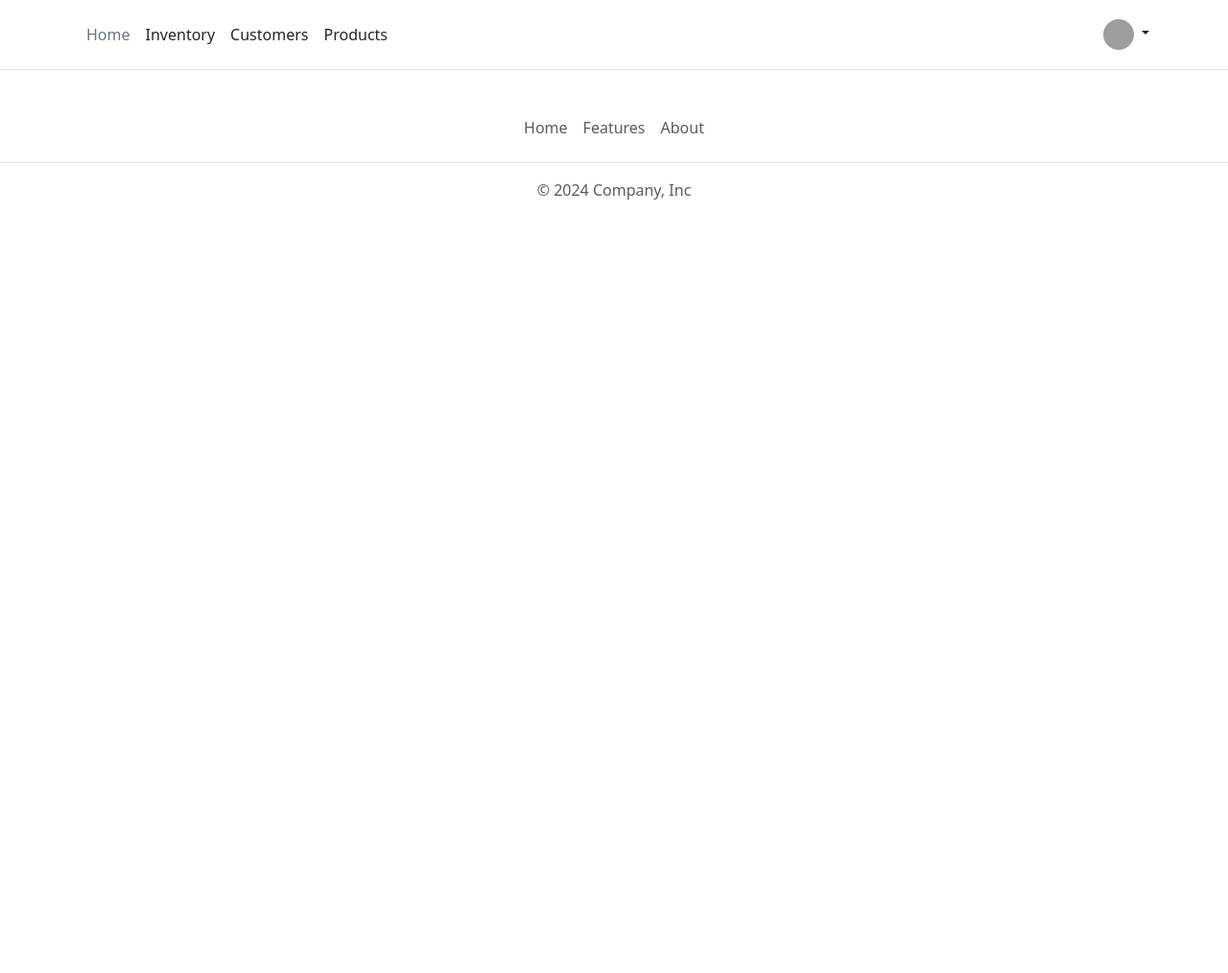
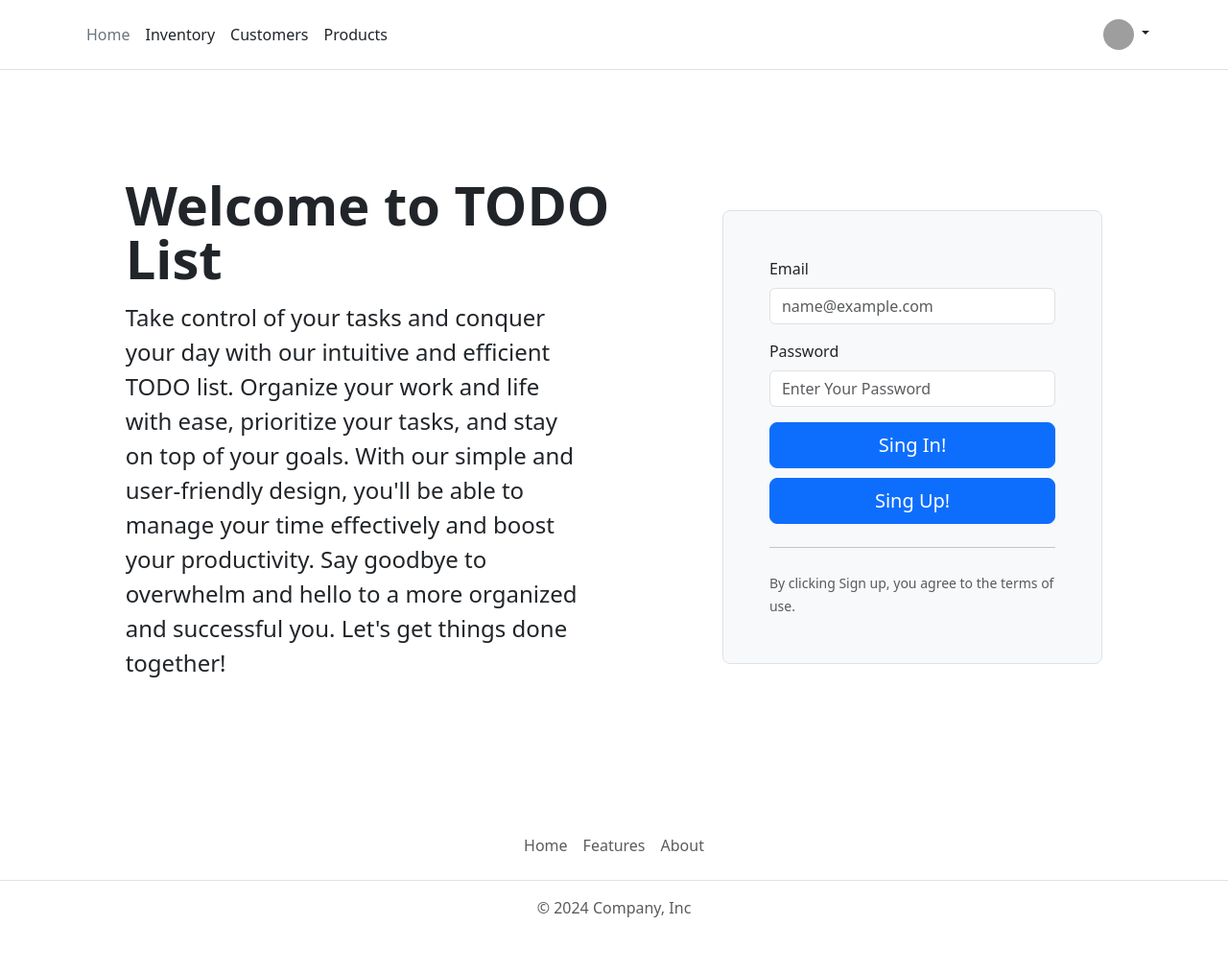
Before and after one commit to A-Trendafilov/TODO-List, a Flask app: page / in a window 1280 px wide. Shown: the whole page at 96% size. Before the commit the page ends 208 px from the top, so only its background shows below. Run offline with Flask 3, Linux system fonts and the light colour scheme; some libraries are stand-ins or nearby versions; grey boxes are pictures that could not be loaded.

Commit message:
add loging form in index.html

```diff
--- a/db_model.py
+++ b/db_model.py
@@ -20,6 +20,11 @@ class User(UserMixin, db.Model):
     name: Mapped[str] = mapped_column(String(100))
     todos = relationship("TODO", back_populates="author")
 
+    def __init__(self, email, password, name):
+        self.email = email
+        self.password = password
+        self.name = name
+
 
 class TODO(db.Model):
     __tablename__ = "todos"
--- a/main.py
+++ b/main.py
@@ -1,17 +1,91 @@
 import os
 
-from flask import Flask, render_template
 from dotenv import load_dotenv
+from flask import Flask, render_template, flash, redirect, url_for, request
+from flask_bootstrap import Bootstrap
+from flask_login import login_user, LoginManager
+from werkzeug.security import check_password_hash, generate_password_hash
+
+from db_model import db, User
+from forms import RegisterForm, LoginForm
 
 load_dotenv()
 SECRET_KEY = os.getenv("SECRET_KEY")
 
 app = Flask(__name__)
+app.config["SECRET_KEY"] = SECRET_KEY
+app.config["SQLALCHEMY_DATABASE_URI"] = "sqlite:///main.db"
+db.init_app(app)
+Bootstrap(app)
+
+login_manager = LoginManager()
+login_manager.init_app(app)
+
+
+@login_manager.user_loader
+def load_user(user_id):
+    return db.get_or_404(User, user_id)
+
+
+# Uncomment on the 1st run to create the database.
+# with app.app_context():
+#     db.create_all()
 
 
 @app.route("/")
 def home():
-    return render_template("index.html")
+    form = LoginForm()
+    if form.validate_on_submit():
+        if request.form["action"] == "login":
+            result = db.session.execute(
+                db.select(User).where(User.email == form.email.data)
+            )
+            user = result.scalar()
+            if not user:
+                flash("That email does not exist, please try again.")
+                return redirect(url_for("login"))
+            elif not check_password_hash(user.password, form.password.data):
+                flash("Password incorrect, please try again.")
+                return redirect(url_for("login"))
+            else:
+                login_user(user)
+                return redirect(url_for("get_all_posts"))
+        elif request.form["action"] == "register":
+            return redirect(url_for("create_account"))
+
+    return render_template(
+        "index.html",
+        form=form,
+    )  # current_user=current_user)
+
+
+@app.route("/crate-account")
+def create_account():
+    form = RegisterForm()
+    if form.validate_on_submit():
+        result = db.session.execute(
+            db.select(User).where(User.email == form.email.data)
+        )
+        user = result.scalar()
+        if user:
+            flash("You've already signed up with that email, log in instead!")
+            return redirect(url_for("home"))
+
+        hash_and_salted_password = generate_password_hash(
+            form.password.data,
+            method="pbkdf2:sha256",
+            salt_length=8,
+        )
+        new_user = User(
+            email=form.email.data,
+            password=hash_and_salted_password,
+            name=form.name.data,
+        )
+        db.session.add(new_user)
+        db.session.commit()
+        login_user(new_user)
+        return redirect(url_for("get_all_posts"))
+    return render_template("register.html", form=form, current_user=current_user)
 
 
 if __name__ == "__main__":
--- a/requirements.txt
+++ b/requirements.txt
@@ -3,3 +3,7 @@ Flask-Login==0.6.3
 Flask-SQLAlchemy==3.1.1
 SQLAlchemy==2.0.30
 python-dotenv==1.0.1
+WTForms==3.1.2
+Flask-WTF==1.2.1
+Bootstrap-Flask==2.4.0
+Werkzeug==3.0.3
--- a/templates/index.html
+++ b/templates/index.html
@@ -1,5 +1,33 @@
+{% from "bootstrap5/form.html" import render_field %}
 {% extends "base.html" %}
 {% block title %}TODO List{% endblock %}
 {% block content %}
-
+<div class="container col-xl-10 col-xxl-8 px-4 py-5">
+  <div class="row align-items-center g-lg-5 py-5">
+    <div class="col-lg-7 text-center text-lg-start">
+      <h1 class="display-4 fw-bold lh-1 mb-3">Welcome to TODO List</h1>
+      <p class="col-lg-10 fs-4">Take control of your tasks and conquer your day with our intuitive and efficient TODO
+        list. Organize your work and life with ease, prioritize your tasks, and stay on top of your goals. With our
+        simple and user-friendly design, you'll be able to manage your time effectively and boost your productivity. Say
+        goodbye to overwhelm and hello to a more organized and successful you. Let's get things done together!</p>
+    </div>
+    <div class="col-md-10 mx-auto col-lg-5">
+      <form class="p-4 p-md-5 border rounded-3 bg-light" method="POST">
+        {{ form.csrf_token() }}
+        <div class="form-floating mb-3">
+          {{ render_field(form.email, class="form-control", placeholder="name@example.com") }}
+        </div>
+        <div class="form-floating mb-3">
+          {{ render_field(form.password, class="form-control", placeholder="Enter Your Password") }}
+        </div>
+        <button class="w-100 btn btn-lg btn-primary" name="action" value="login" type="submit">{{ form.submit.label }}
+        </button>
+        <div style="margin-top: 10px;"></div>
+        <button class="w-100 btn btn-lg btn-primary" name="action" value="register" type="submit">Sing Up!</button>
+        <hr class="my-4">
+        <small class="text-muted">By clicking Sign up, you agree to the terms of use.</small>
+      </form>
+    </div>
+  </div>
+</div>
 {% endblock %}
```
